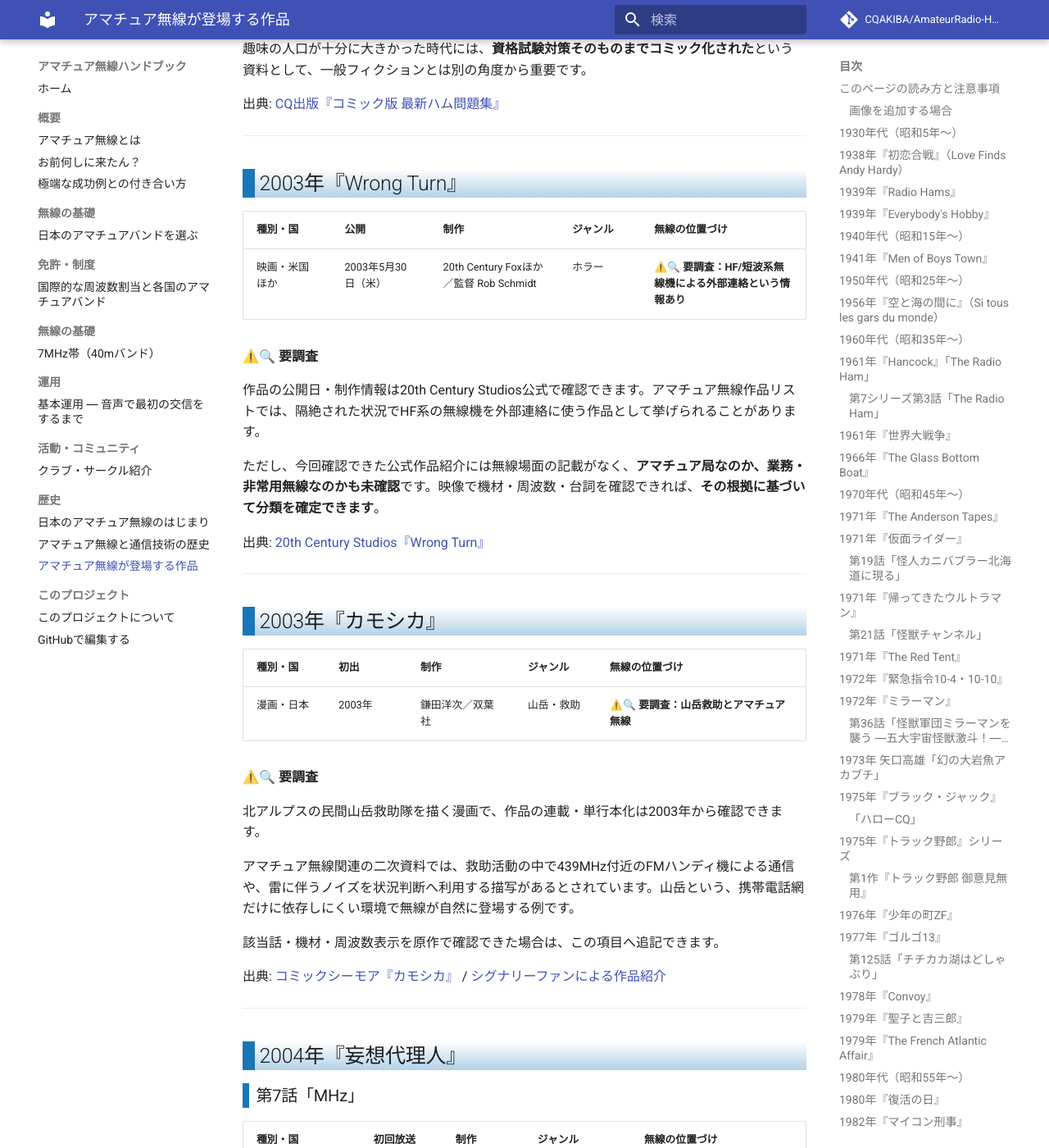
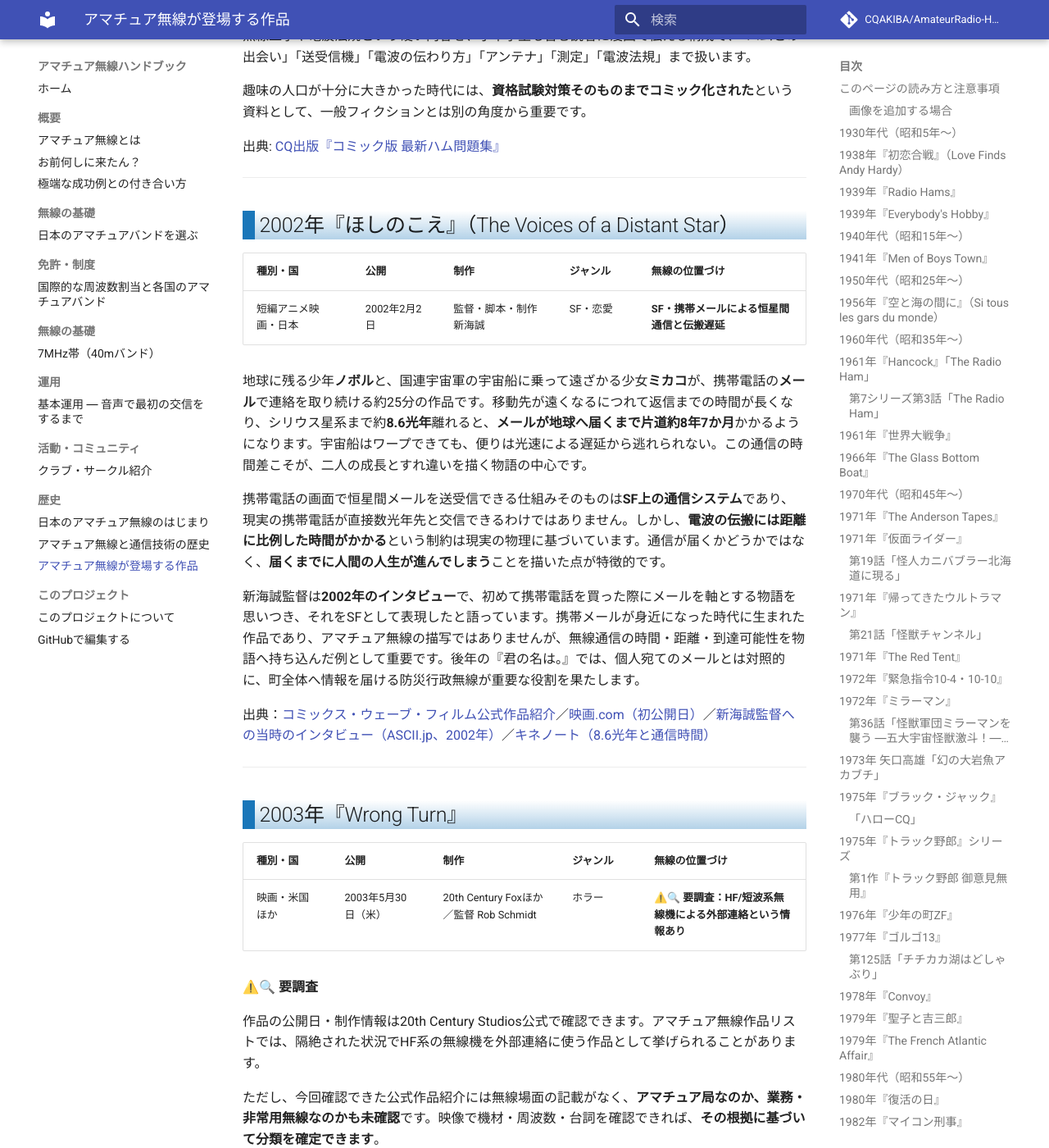
Before and after one commit to CQAKIBA/AmateurRadio-Handbook, an MkDocs documentation site: the page built from docs/15_歴史/アマチュア無線が登場する作品.md, in a window 1280 px wide and 1400 px high, scrolled down 29815 px. Shown: the whole window at 82% size. Built offline with MkDocs 1.6.1 and Material for MkDocs 9.7.7, drawn with Linux system fonts in a browser that asks for light colours; comment, search, counter and statistics services are not loaded; some of the changed text lies outside the part shown.

Commit message:
docs: add standalone Voices of a Distant Star entry on interstellar mobile mail latency

```diff
--- a/docs/15_歴史/アマチュア無線が登場する作品.md
+++ b/docs/15_歴史/アマチュア無線が登場する作品.md
@@ -536,7 +536,7 @@ FM FUJIも『Convoy』の無線をCBとして挙げ、日本とは制度が異
 
 その後、パズーの家では**ドーラが軍の電信を傍受して暗号解読を試みる**場面も登場し、無線が追跡や情報収集に使われる世界観が描かれます。受信した符号に「*fidelity*」「*manufacturer*（*manufacture* とする解説もある）」「*studio*」などの英単語が含まれ、制作スタジオを暗示しているという解読説も知られています。ただし、**符号の聞き取りには資料間で表記差があり、制作者がその意図で仕込んだと確認できる一次資料は見つかっていません**。
 
-劇中の通信は軍や空賊によるもので、**アマチュア無線の交信ではありません**。一方、短点・長点の符号、手動の電鍵、傍受という要素を大衆向けアニメに描いた例として、無線家の間でも長く話題になっています。
+劇中の通信は軍や空賊によるもので、**アマチュア無線の交信ではありません**。一方、短点・長点の符号、手動の電鍵、傍受という要素を大衆向けアニメに描いた例として、無線家の間でも長く話題になっています。『紅の豚』や『崖の上のポニョ』にも光によるモールス通信が登場しており、**宮崎駿作品ではこうした通信手段が意識的な演出として繰り返し用いられている**と考えられます。
 
 出典：[スタジオジブリ公式作品情報](https://www.ghibli.jp/works/laputa/)／[実際にDVDを再生して符号を調べた個人記録（2009年）](https://100lightyear.hatenadiary.jp/entry/20091202/1259748524)／[電信の解読説と制作意図の不確実性を扱った記録](https://blog.livedoor.jp/thx_2005/archives/52155548.html)
 
@@ -935,6 +935,22 @@ ARRLも制作へ1960年代のQSLカード、Handbook、QST、アンテナや機
 趣味の人口が十分に大きかった時代には、**資格試験対策そのものまでコミック化された**という資料として、一般フィクションとは別の角度から重要です。
 
 出典: [CQ出版『コミック版 最新ハム問題集』](https://www.cqpub.co.jp/hanbai/books/12711.htm)
+
+---
+
+## 2002年『ほしのこえ』（The Voices of a Distant Star）
+
+| 種別・国 | 公開 | 制作 | ジャンル | 無線の位置づけ |
+| --- | --- | --- | --- | --- |
+| 短編アニメ映画・日本 | 2002年2月2日 | 監督・脚本・制作 新海誠 | SF・恋愛 | **SF・携帯メールによる恒星間通信と伝搬遅延** |
+
+地球に残る少年**ノボル**と、国連宇宙軍の宇宙船に乗って遠ざかる少女**ミカコ**が、携帯電話の**メール**で連絡を取り続ける約25分の作品です。移動先が遠くなるにつれて返信までの時間が長くなり、シリウス星系まで約**8.6光年**離れると、**メールが地球へ届くまで片道約8年7か月**かかるようになります。宇宙船はワープできても、便りは光速による遅延から逃れられない。この通信の時間差こそが、二人の成長とすれ違いを描く物語の中心です。
+
+携帯電話の画面で恒星間メールを送受信できる仕組みそのものは**SF上の通信システム**であり、現実の携帯電話が直接数光年先と交信できるわけではありません。しかし、**電波の伝搬には距離に比例した時間がかかる**という制約は現実の物理に基づいています。通信が届くかどうかではなく、**届くまでに人間の人生が進んでしまう**ことを描いた点が特徴的です。
+
+新海誠監督は**2002年のインタビュー**で、初めて携帯電話を買った際にメールを軸とする物語を思いつき、それをSFとして表現したと語っています。携帯メールが身近になった時代に生まれた作品であり、アマチュア無線の描写ではありませんが、無線通信の時間・距離・到達可能性を物語へ持ち込んだ例として重要です。後年の『君の名は。』では、個人宛てのメールとは対照的に、町全体へ情報を届ける防災行政無線が重要な役割を果たします。
+
+出典：[コミックス・ウェーブ・フィルム公式作品紹介](https://www.cwfilms.jp/products/article/hoshinokoe.html)／[映画.com（初公開日）](https://eiga.com/movie/56097/)／[新海誠監督への当時のインタビュー（ASCII.jp、2002年）](https://ascii.jp/elem/000/000/331/331202/3/)／[キネノート（8.6光年と通信時間）](https://www.kinenote.com/main/public/cinema/detail.aspx?cinema_id=42094)
 
 ---
 
```
